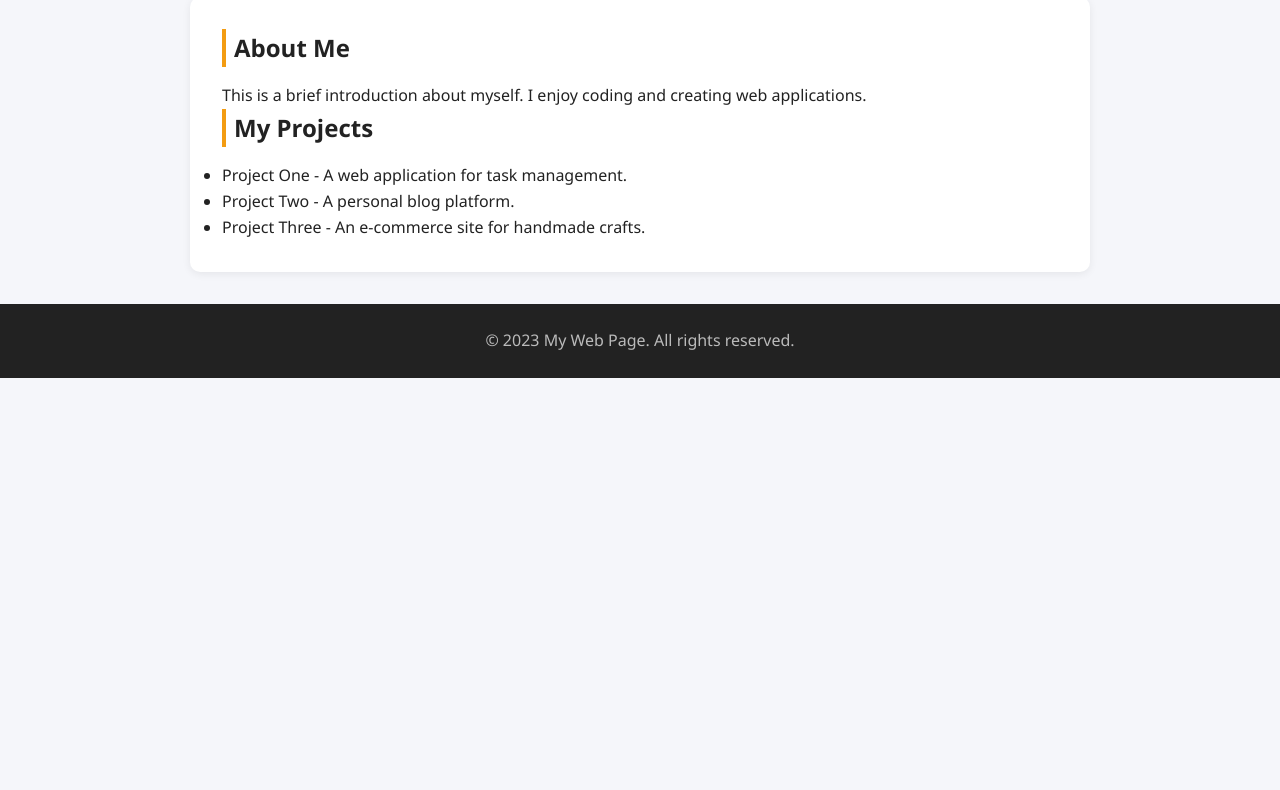
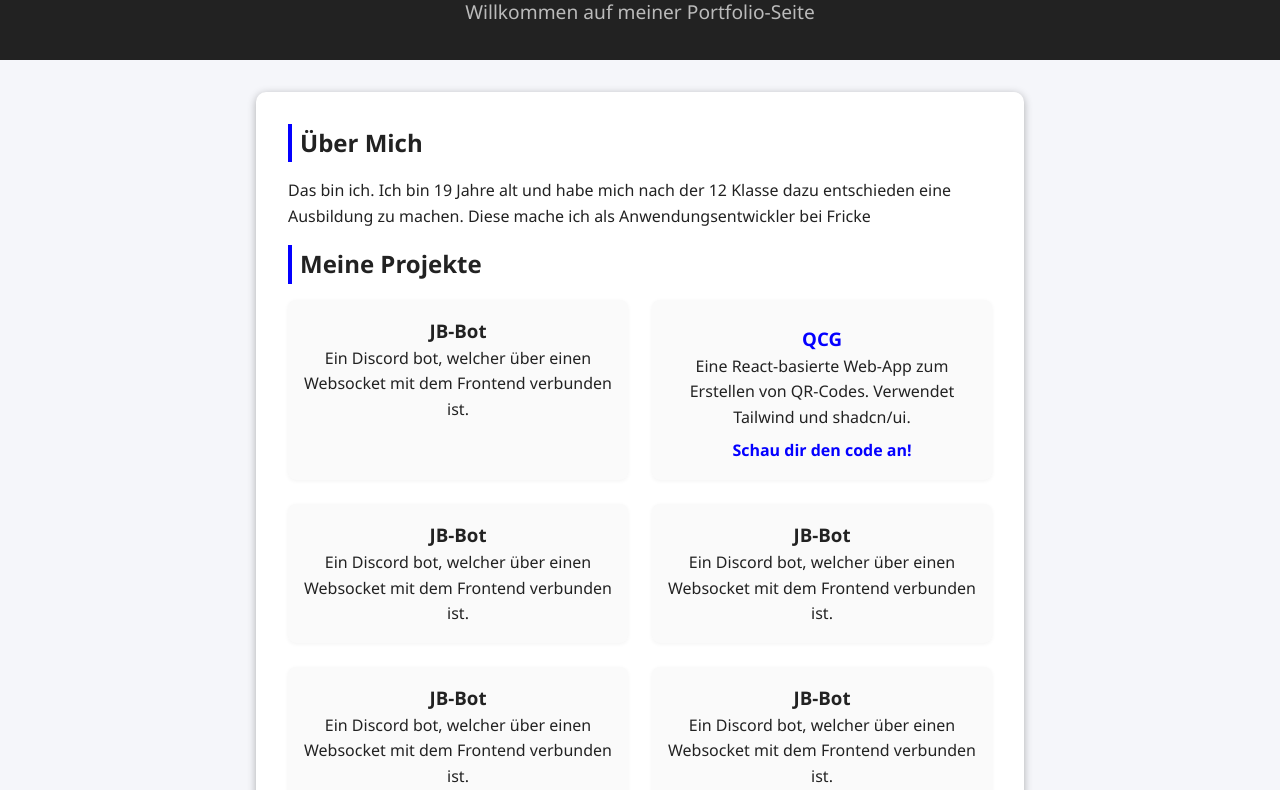
Before and after one commit to MuV1N1/portfolio, a plain HTML site: page index.html in a window 1280 px wide. Shown: the part 107-897 px from the top of the page. Before the commit the page ends 800 px from the top, so only its background shows below. Drawn offline with Linux system fonts and the light colour scheme.

Commit message:
first design

```diff
--- a/index.html
+++ b/index.html
@@ -1,32 +1,60 @@
 <!DOCTYPE html>
 <html lang="en">
+
 <head>
     <meta charset="UTF-8">
     <meta name="viewport" content="width=device-width, initial-scale=1.0">
     <title>Marvin Kleiner</title>
     <link rel="stylesheet" href="./style.css">
 </head>
+
 <body>
     <header>
-        <h1></h1>
+        <h1>Das bin ich!</h1>
+        <p>Willkommen auf meiner Portfolio-Seite</p>
     </header>
+
     <main>
-        <section>
-            <h2>About Me</h2>
-            <p>This is a brief introduction about myself. I enjoy coding and creating web applications.</p>
-        </section>
-        <section>
-            <h2>My Projects</h2>
-            <ul>
-                <li>Project One - A web application for task management.</li>
-                <li>Project Two - A personal blog platform.</li>
-                <li>Project Three - An e-commerce site for handmade crafts.</li>
-            </ul>
-        </section>
+        <div>
+            <div>
+                <h2 class="title">Über Mich</h2>
+                <p>Das bin ich. Ich bin 19 Jahre alt und habe mich nach der 12 Klasse dazu entschieden eine Ausbildung
+                    zu machen. Diese mache ich als Anwendungsentwickler bei Fricke</p>
+            </div>
+            <div>
+                <h2 class="title mt-1">Meine Projekte</h2>
+                <div class="portfolio-grid">
+                    <div class="portfolio-item">
+                        <h3>JB-Bot</h3>
+                        <p>Ein Discord bot, welcher über einen Websocket mit dem Frontend verbunden ist.</p>
+                    </div>
+                    <div class="portfolio-item">
+                        <h3><a class="no-decoration" href="https://qr-code-generator-997659.gitlab.io/">QCG</a></h3>
+                        <p>Eine React-basierte Web-App zum Erstellen von QR-Codes. Verwendet Tailwind und shadcn/ui.</p>
+                        <a href="https://gitlab.com/muv1n/qcg">Schau dir den code an!</a>
+                    </div>
+                    <div class="portfolio-item">
+                        <h3>JB-Bot</h3>
+                        <p>Ein Discord bot, welcher über einen Websocket mit dem Frontend verbunden ist.</p>
+                    </div>
+                    <div class="portfolio-item">
+                        <h3>JB-Bot</h3>
+                        <p>Ein Discord bot, welcher über einen Websocket mit dem Frontend verbunden ist.</p>
+                    </div>
+                    <div class="portfolio-item">
+                        <h3>JB-Bot</h3>
+                        <p>Ein Discord bot, welcher über einen Websocket mit dem Frontend verbunden ist.</p>
+                    </div>
+                    <div class="portfolio-item">
+                        <h3>JB-Bot</h3>
+                        <p>Ein Discord bot, welcher über einen Websocket mit dem Frontend verbunden ist.</p>
+                    </div>
+                </div>
+
+
+
+            </div>
     </main>
-    <footer>
-        <p>&copy; 2023 My Web Page. All rights reserved.</p>
-    </footer>
-    <script src="script.js"></script>
 </body>
+
 </html>
--- a/style.css
+++ b/style.css
@@ -1,120 +1,85 @@
-/* Basic Reset */
 * {
     margin: 0;
     padding: 0;
     box-sizing: border-box;
+    font-family: 'Segoe UI', Arial, sans-serif;
 }
 
-/* Body Styling */
 body {
-    font-family: 'Segoe UI', Arial, sans-serif;
     background: #f5f6fa;
     color: #222;
     line-height: 1.6;
     min-height: 100vh;
 }
 
-/* Header */
 header {
     background: #222;
     color: #fff;
     padding: 2rem 0;
     text-align: center;
 }
-
 header h1 {
     font-size: 2.5rem;
     margin-bottom: 0.5rem;
 }
-
 header p {
     font-size: 1.2rem;
     color: #bbb;
 }
-
-/* Navigation */
-nav {
-    background: #333;
-    padding: 0.5rem 0;
-    text-align: center;
+main {
+    max-width: 60vw;
+    margin: 2rem auto;
+    padding: 2rem;
+    text-align: left;
+    align-items: center;
+    background: #fff;
+    border-radius: 10px;
+    box-shadow: 0 2px 8px rgba(0, 0, 0, 0.3);
+    overflow:scroll;
 }
 
-nav a {
-    color: #fff;
-    text-decoration: none;
-    margin: 0 1.5rem;
-    font-weight: 500;
-    transition: color 0.2s;
-}
-
-nav a:hover {
-    color: #f39c12;
-}
-
-/* Main Content */
-main {
-    max-width: 900px;
-    margin: 2rem auto;
-    padding: 2rem;
-    background: #fff;
-    border-radius: 10px;
-    box-shadow: 0 2px 8px rgba(0,0,0,0.07);
-}
-
-/* Section Titles */
-section h2 {
+.title{
     color: #222;
     margin-bottom: 1rem;
-    border-left: 4px solid #f39c12;
+    border-left: 4px solid #0400ff;
     padding-left: 0.5rem;
     font-size: 1.5rem;
 }
-
-/* Portfolio Grid */
-.portfolio-grid {
+.portfolio-grid{
     display: grid;
     grid-template-columns: repeat(auto-fit, minmax(260px, 1fr));
     gap: 1.5rem;
 }
-
 .portfolio-item {
     background: #fafafa;
     border-radius: 8px;
     box-shadow: 0 1px 4px rgba(0,0,0,0.05);
     padding: 1rem;
     transition: transform 0.2s, box-shadow 0.2s;
+    text-align: center;
+}
+.portfolio-item a {
+    display: inline-block;
+    margin-top: 0.5rem;
+    color: #0400ff;
+    text-decoration: none;
+    font-weight: bold;
+}
+.portfolio-item a:hover {
+    text-decoration: underline;
+}
+.no-decoration a{
+    text-decoration: none !important;
+}
+.no-decoration a:hover{
+    text-decoration: none !important;
 }
 
 .portfolio-item:hover {
-    transform: translateY(-4px) scale(1.02);
-    box-shadow: 0 4px 16px rgba(243,156,18,0.12);
+    transform: translateY(-5px);
+    box-shadow: 0 4px 8px rgba(0, 0, 0, 0.377);
 }
 
-.portfolio-item img {
-    width: 100%;
-    border-radius: 6px;
-    margin-bottom: 0.75rem;
+.mt-1 {
+    margin-top: 1rem;
 }
-
-/* Footer */
-footer {
-    text-align: center;
-    padding: 1.5rem 0;
-    background: #222;
-    color: #bbb;
-    margin-top: 2rem;
-    font-size: 1rem;
-}
-
-/* Responsive */
-@media (max-width: 600px) {
-    main {
-        padding: 1rem;
-    }
-    header h1 {
-        font-size: 2rem;
-    }
-    section h2 {
-        font-size: 1.2rem;
-    }
-}
```
Also changed, not shown: images/profile.png (added).
